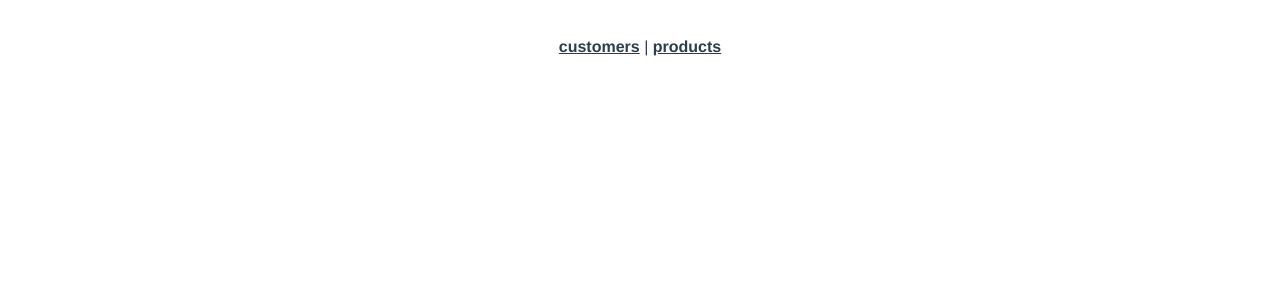
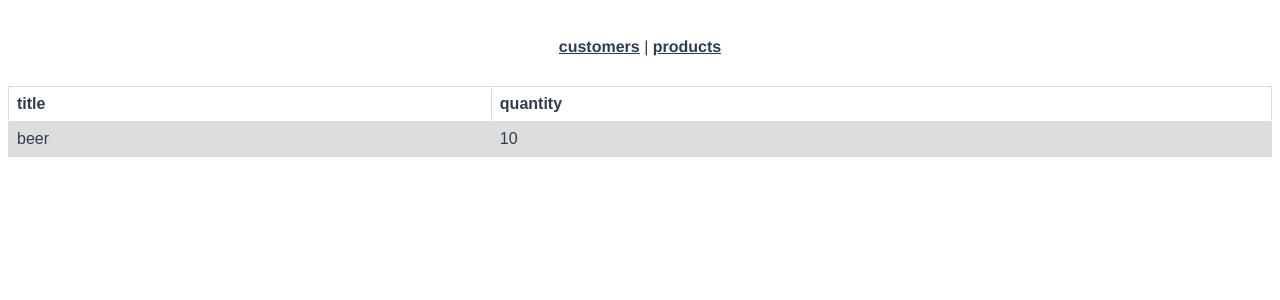
Before and after one commit to propelerzvizns/store, a Vue app: page /products/1 in a window 1280 px wide. Shown: the top 300 px of the page. Built offline with nearby package versions, Linux system fonts and the light colour scheme.

Commit message:
buy done half way

```diff
--- a/src/components/AppProducts.vue
+++ b/src/components/AppProducts.vue
@@ -6,6 +6,7 @@
     <tr>
         <th>title</th>
         <th>quantity</th>
+        <th></th>
     </tr>
 
     <tr v-for="product in filterProducts" :key="product.id">
@@ -15,6 +16,9 @@
             <button @click="increment(product)">+</button>
             <button @click="decrement(product)">-</button>
 
+        </td>
+        <td>
+            <router-link :to="{ name: 'app-buy', params: { id: product.id}}">buy</router-link>
         </td>
     </tr>
 </table>
--- /dev/null
+++ b/src/components/Buy.vue
@@ -0,0 +1,39 @@
+<template>
+    <div>
+        <!-- tranici prikazati informacije o proizvodu i select box preko kojeg se bira kupac -->
+<table>
+    <tr>
+        <th>title</th>
+        <th>quantity</th>
+    </tr>
+    <tr>
+        <td>{{product.title}}</td>
+        <td>{{product.quantity}}</td>
+
+    </tr>
+</table>
+    </div>
+</template>
+
+<script>
+ import { productsService } from '../services/ProductsService'
+export default {
+    data(){
+        return {
+            product: {
+                title: '',
+                quantity: ''
+            }
+        }
+    },
+    created() {
+
+        this.product = productsService.getProduct(this.$route.params.id);
+    }
+
+}
+</script>
+
+<style scoped>
+
+</style>
--- a/src/components/LatestPurchases.vue
+++ b/src/components/LatestPurchases.vue
@@ -50,17 +50,7 @@ export default {
              return customerService.getCustomerById(this.$route.params.id);
          }
      },
-     created(){
-       console.log(this.$route.params.id);
 
-
-
-
-
-     },
-    methods: {
-
-    }
 }
 
 // Dodati “Latest Purchases” link pored svakog kupca koje otvara posebnu stranicu
--- a/src/router/index.js
+++ b/src/router/index.js
@@ -3,6 +3,7 @@ import VueRouter from 'vue-router'
 import AppCustomers from '../components/AppCustomers.vue'
 import AppProducts from '../components/AppProducts.vue'
 import LatestPurchases from '../components/LatestPurchases.vue'
+import Buy from '../components/Buy.vue'
 
 Vue.use(VueRouter)
 
@@ -26,6 +27,11 @@ const routes = [
     path: '/customers/:id',
     name: 'latest-purchases',
     component: LatestPurchases
+  },
+  {
+    path: '/products/:id',
+    name: 'app-buy',
+    component: Buy
   }
 ]
 
--- a/src/services/CustomerServices.js
+++ b/src/services/CustomerServices.js
@@ -24,7 +24,9 @@ const customers = [
 
 class CustomerServices {
 
-
+    constructor() {
+        console.log('servis se instancira')
+    }
 
     getCustomerById(id){
       return  customers.find((customer) => {
--- a/src/services/ProductsService.js
+++ b/src/services/ProductsService.js
@@ -1,23 +1,28 @@
-// const productsList = [
-//     {
+const productsList = [
+    {
 
-//         id: 1,
-//         title: 'beer',
-//         quantity: 10
-//     },
+        id: 1,
+        title: 'beer',
+        quantity: 10
+    },
 
-//     {
-//         id: 2,
-//         title: 'whiskey',
-//         quantity: 2
-//     },
-//     {
-//         id: 3,
-//         title: 'wine',
-//         quantity: 1
-//     }
-//     ]
+    {
+        id: 2,
+        title: 'whiskey',
+        quantity: 2
+    },
+    {
+        id: 3,
+        title: 'wine',
+        quantity: 1
+    }
+    ]
 class ProductsService{
+    getProduct(id){
+        return productsList.find(product => product.id == id)
+
+
+    }
    incrementItem(product){
     product.quantity++
    }
```
